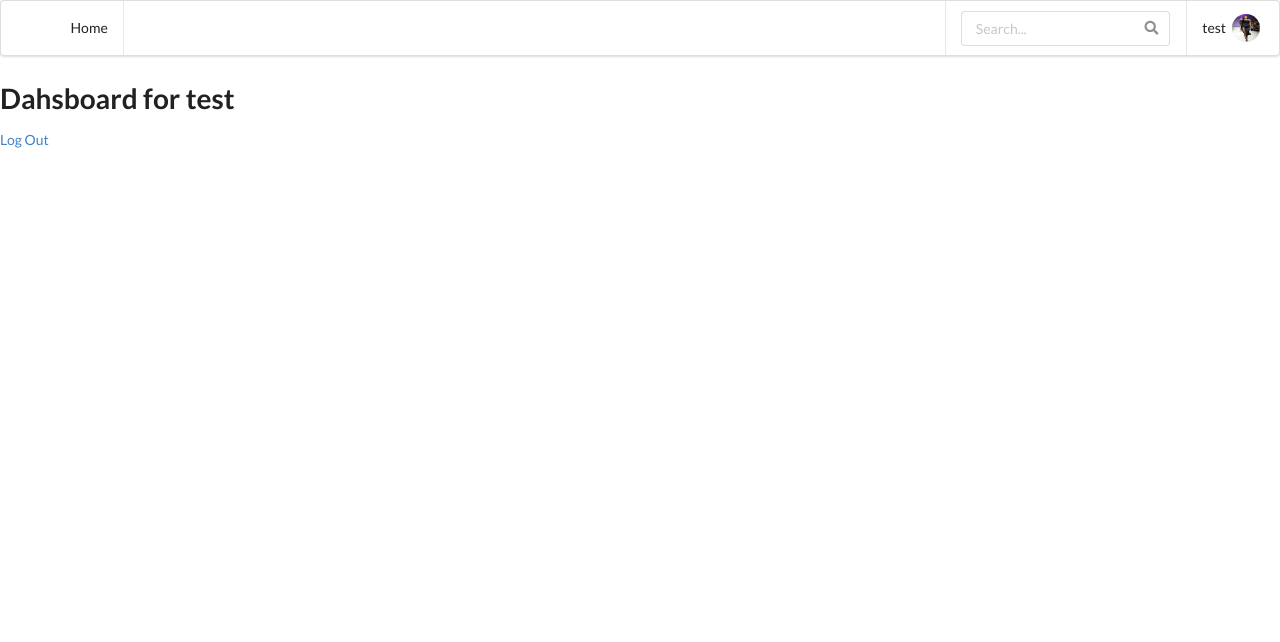
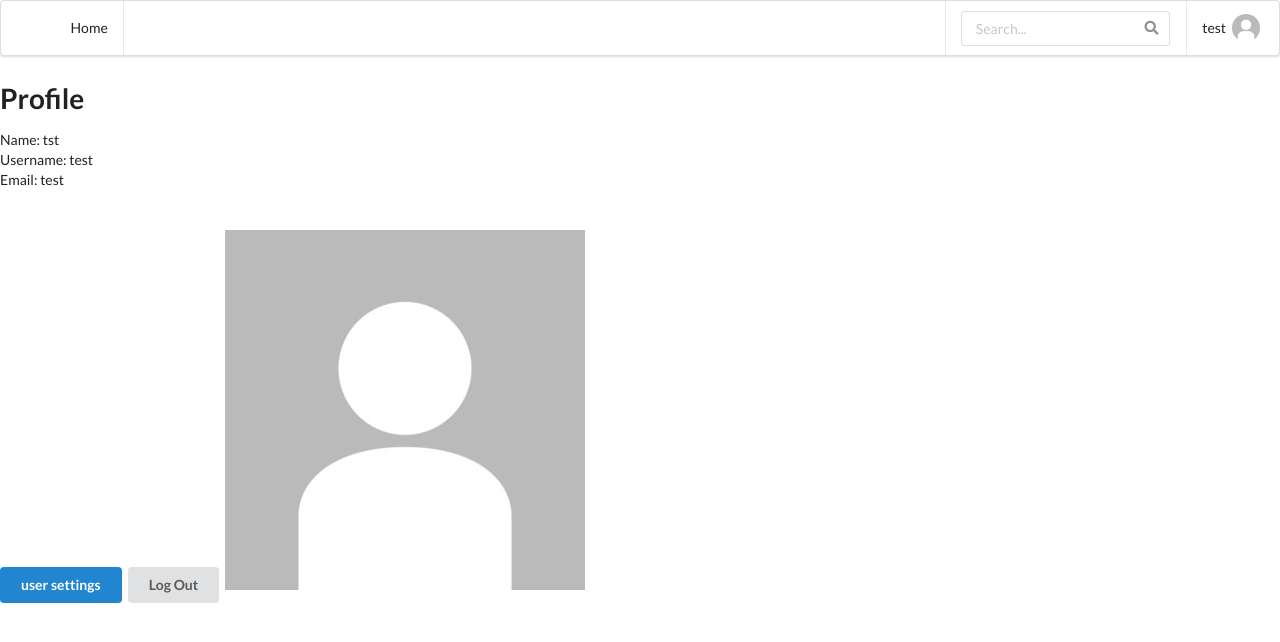
Before and after one commit to Vefthrounn-Verkefni/verkefna-repo, a Flask app: page /dashboard in a window 1280 px wide. Shown: the top 642 px of the page. Run offline with Flask 2, Linux system fonts and the light colour scheme; a user stored in the database is signed in; some libraries are stand-ins or nearby versions.

Commit message:
bætti við null profile pic

```diff
--- a/app.py
+++ b/app.py
@@ -30,9 +30,10 @@ class UserModel(db.Model,UserMixin):
     name = db.Column(db.String(120), nullable=False)
     username = db.Column(db.String(50), nullable=False, unique=True)
     email = db.Column(db.String(120), nullable=False, unique=True)
+    bio = db.Column(db.String(400), nullable=False,default="")
+    profile_picture = db.Column(db.String(400),default="n/a")
     date_added = db.Column(db.DateTime,default=datetime.utcnow())
     password_hash = db.Column(db.String(128), nullable=False)
-
     @property
     def password(self):
         raise AttributeError("Password is not a readable attribute")
@@ -56,7 +57,6 @@ def index():
 @login_required
 def dashboard():
     return render_template("userDashboard.html",)
-
 @app.route("/login",methods=["GET","POST"])
 def login():
     loginForm = LoginForm()
--- a/templates/base.html
+++ b/templates/base.html
@@ -31,7 +31,7 @@
                 {% endif %}
 
                 {% if current_user.is_authenticated%}
-                <a class="item avatar image" href="{{ url_for('dashboard') }}">{{current_user.username}} &nbsp;<img class="ui avatar image" src="/static/img/test.jpg"></a>
+                <a class="item avatar image" href="{{ url_for('dashboard') }}">{{current_user.username}} &nbsp;<img class="ui avatar image" src="{{ url_for('static', filename='img/default_profile_pic.jpg') }}"></a>
                 {% endif %}
         </div>
     </div>
--- a/templates/userDashboard.html
+++ b/templates/userDashboard.html
@@ -1,9 +1,18 @@
 {% extends "base.html" %}
 
-{% block titill %} USer Dashboard {% endblock %}
+{% block titill %} {{current_user.username }} - Profile {% endblock %}
 
 {% block content %}
 
-    <h1>Dahsboard for {{ current_user.username }}</h1>
-    <a href="{{ url_for('logout')}}">Log Out</a>
+    <h1>Profile</h1>
+    <div>
+        <span>Name</span>: {{current_user.name }} <br>
+        <span>Username</span>: {{current_user.username }} <br>
+        <span>Email</span>: {{current_user.email }} <br><br><br>
+        <a class="ui primary button" href="{{ url_for('logout')}}">user settings</a>
+        <a class="ui button" href="{{ url_for('logout')}}">Log Out</a>
+        {% if current_user.profile_picture == "n/a" %}
+        <img src="{{ url_for('static', filename='img/default_profile_pic.jpg') }}" alt="deafult profile picture">
+        {% endif %}
+    </div>
 {% endblock content %}
```
Also changed, not shown: database/database.db, static/img/default_profile_pic.jpg (added).
